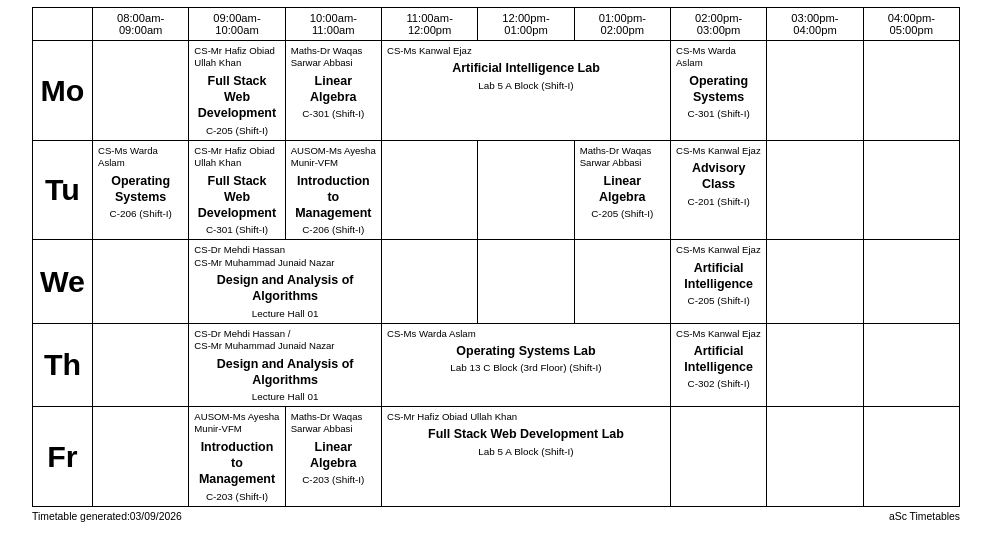
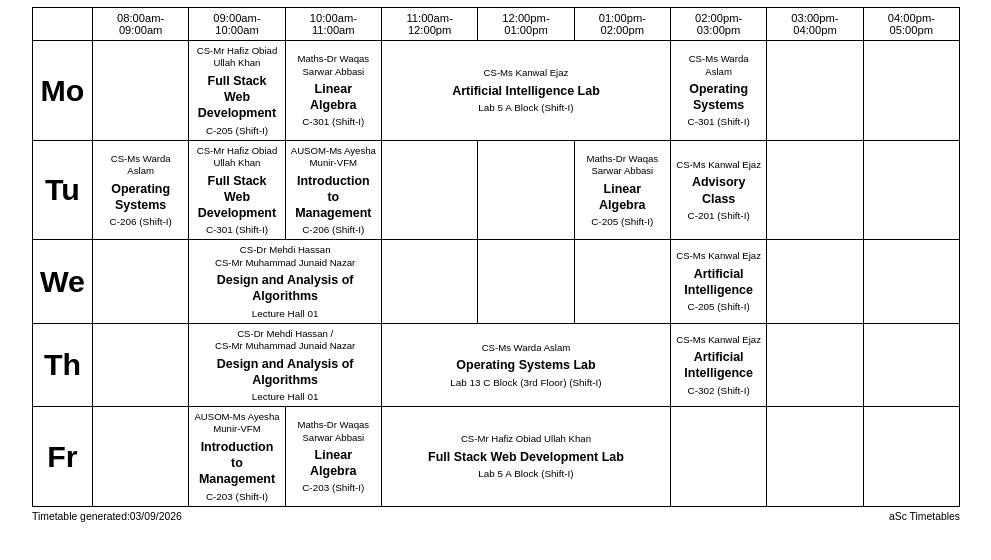
Before and after one commit to Susheer-hehe/FSWB-Lab-Tasks, a plain HTML site: page Task1-Timetable/index.html in a window 1280 px wide. Shown: the part 66-626 px from the top of the page, without its empty margins (144-1135 px from the left). Drawn offline with Linux system fonts and the light colour scheme.

Commit message:
Task 1: Centre content in all cells

```diff
--- a/Task1-Timetable/index.html
+++ b/Task1-Timetable/index.html
@@ -77,7 +77,8 @@
 
     /* ── Subject cell ── */
     td.cell {
-      vertical-align: top;
+      vertical-align: middle;
+      text-align: center;
       padding: 4px 5px;
       background: #fff;
       color: #000;
```
